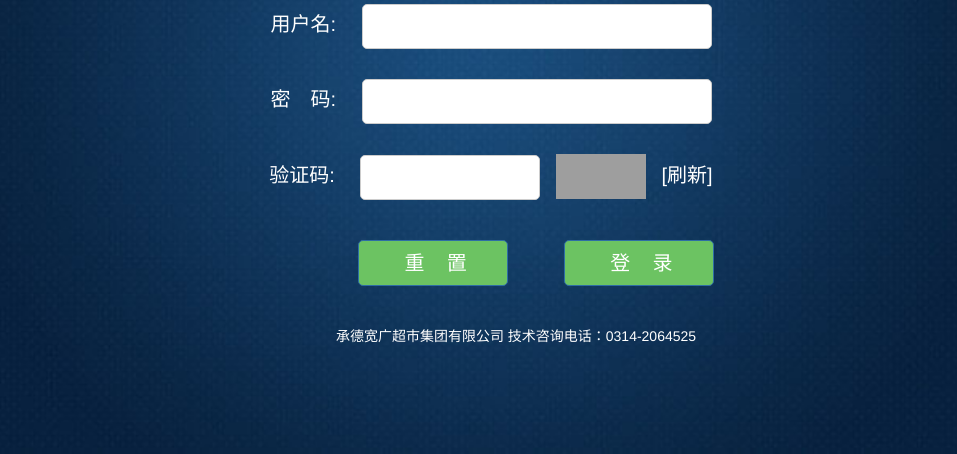
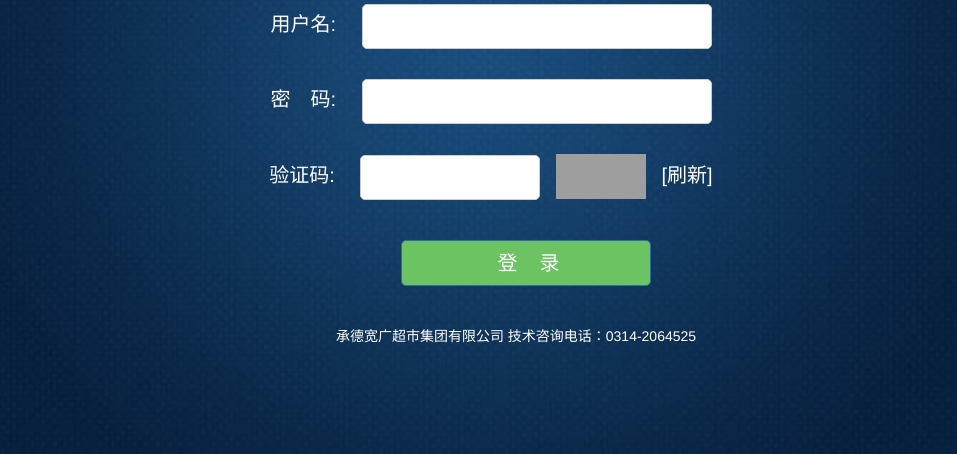
Before and after one commit to KGPython/scm, a Django app: template templates/login.html in a window 1280 px wide. Shown: the part 346-800 px from the top of the page, without its empty margins (149-1106 px from the left). Run offline with Django 3.2, Linux system fonts and the light colour scheme; the template is opened without the code that fills it, so the values that code supplies are empty; grey boxes are pictures that could not be loaded.

Commit message:
登录样式

```diff
--- a/static/css/main.css
+++ b/static/css/main.css
@@ -67,13 +67,13 @@ input[type="submit"],
 }
 .l-main-content p .enter{
 	margin-top:10px;
-	margin-left:50px;
-	width: 150px;
+	margin-left:70px;
+	width: 250px;
 	height: 46px;
 	background-color: #6CC362;
 	border-color: #2E6DA4;
 	color:#fff;
-	font-size: 20px;
+	font-size: 20px
 }
 .browserDownload{
 	position: relative;
--- a/templates/login.html
+++ b/templates/login.html
@@ -41,7 +41,6 @@
                         <a href="##" onclick="changeValidateCode('validateImg')">[刷新]</a>
                     </p>
                     <p>
-                         <input type="button" class="enter" id="resetId" style="margin-left:90px;" value="重&nbsp;&nbsp;&nbsp;&nbsp;置">
                         <input type="button" class="enter" id="loginId" value="登&nbsp;&nbsp;&nbsp;&nbsp;录">
                     </p>
                 </form>
@@ -81,11 +80,6 @@
                            $('#loginForm').ajaxSubmit(ajax_option);
                        }
                    });
-
-                    $("#resetId").bind("click",function(){
-                        changeValidateCode('validateImg');
-                        $('#loginForm')[0].reset();
-                    });
 
                   document.onkeydown = function(e){
                       var ev = document.all ? window.event : e;
```
